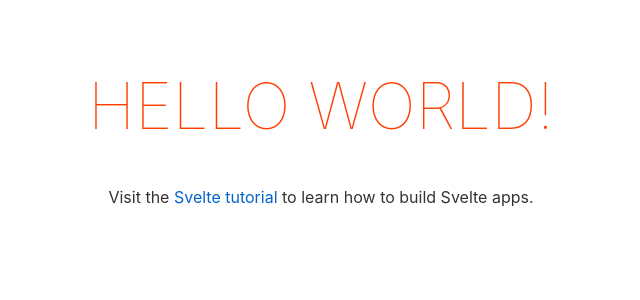
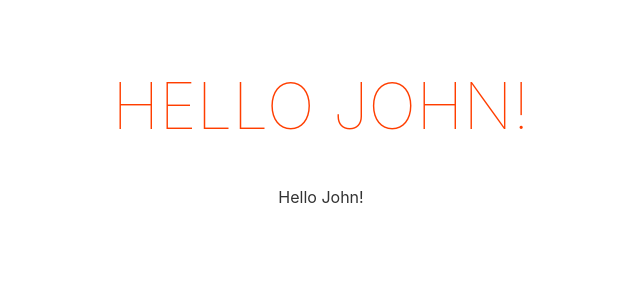
Before and after one commit to arjorb/poll, a Svelte app: page / in a window 1280 px wide. Shown: the top 300 px of the page, without its empty margins (319-959 px from the left). Built offline with nearby package versions, Linux system fonts and the light colour scheme.

Commit message:
updating the variable and use the click

```diff
--- a/src/App.svelte
+++ b/src/App.svelte
@@ -1,10 +1,16 @@
 <script>
-	export let name;
+let name =  "John";
+
+const  handleName = ()  =>{
+	name = "Arjo"
+}
 </script>
+
 
 <main>
 	<h1>Hello {name}!</h1>
-	<p>Visit the <a href="https://svelte.dev/tutorial">Svelte tutorial</a> to learn how to build Svelte apps.</p>
+	<!-- svelte-ignore a11y-click-events-have-key-events -->
+	<p on:click={handleName}>Hello John!</p>
 </main>
 
 <style>
--- a/src/main.js
+++ b/src/main.js
@@ -2,9 +2,6 @@ import App from './App.svelte';
 
 const app = new App({
 	target: document.body,
-	props: {
-		name: 'world'
-	}
 });
 
 export default app;
```
